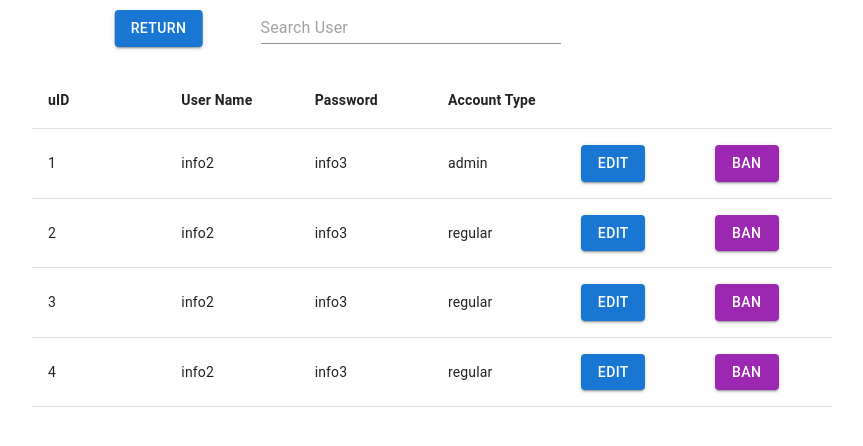
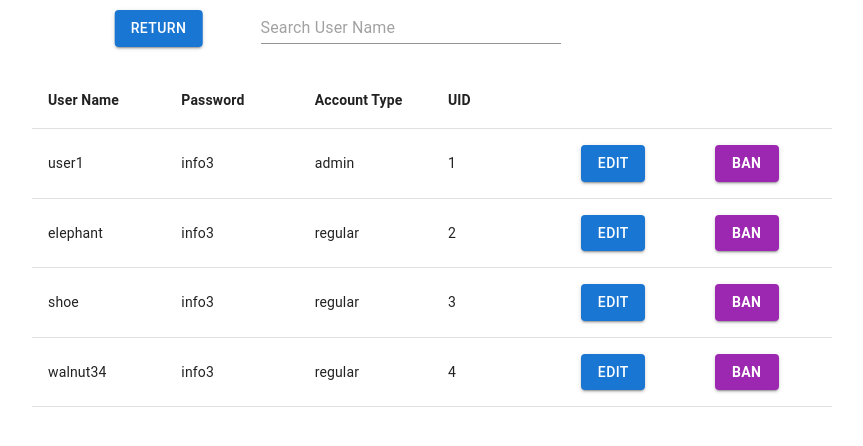
Before and after one commit to Dan-Nava/Bluez, a React (Create React App) app: page / in a window 1280 px wide. Both pictures are taken after a click on the button "USER EDIT". Shown: the top 446 px of the page, without its empty margins (208-1071 px from the left). Built offline with nearby package versions, Linux system fonts and the light colour scheme.

Commit message:
search functionality finished, edit functionality ready for user profile integration, minor restructuring of incoming data storage

```diff
--- a/src/admin-components/AdminDashboard.js
+++ b/src/admin-components/AdminDashboard.js
@@ -21,14 +21,14 @@ export default class AdminDashboard extends React.Component {
     }
 
     //handler for edit user button
-    handleUserEditPress = (event) => {
+    handleUserEditPress = () => {
         this.setState({
             currentView: 'USER_EDIT'
         })
     }
 
     //callback for return button from any child views
-    returnCallback = (event) => this.setState({currentView: event})
+    returnCallback = (newView) => this.setState({currentView: newView})
 
     render() {
 
@@ -45,10 +45,6 @@ export default class AdminDashboard extends React.Component {
                 return null;
         }
 
-        return (
-            <div>
-                {view}
-            </div>
-        )
+        return (<div>{view}</div>)
     }
 }
--- a/src/admin-components/admin-user-edit/AdminUserEdit.js
+++ b/src/admin-components/admin-user-edit/AdminUserEdit.js
@@ -7,22 +7,79 @@ import Input from '@mui/material/Input'
 /* Component for Admin's User Edit view*/
 export default class AdminUserEdit extends React.Component {
 
+    //instead of this data, this component will acquire all user account data from the server and store it in an array.
+    // It'll then create the row components for each account
+    accountData = [
+        {uID: '1', userName: "user1", password: "info3", type:"admin", banned: false},
+        {uID: '2', userName: "elephant", password: "info3", type:"regular", banned: false},
+        {uID: '3', userName: "shoe", password: "info3", type:"regular", banned: false},
+        {uID: '4', userName: "walnut34", password: "info3", type:"regular", banned: false}]
+
+    state={
+        searchValue: '',
+        //possible views: DEFAULT, EDIT_USER_PROFILE
+        currentView: 'DEFAULT',
+        userToBeEdited: null
+    }
+
+    //edit button callback
+    editCallback = (newView, user) => {
+        this.setState({userToBeEdited: user, currentView: newView});
+    }
+
     //return button handler
-    handleReturn = () => this.props.returnCallback("DEFAULT")
+    handleReturn = () => this.props.returnCallback("DEFAULT");
+
+    //default view of the USER_EDIT menu
+    defaultView() {
+        return(
+            <>
+                <div className= 'header'>
+                    <Button className='return-button'
+                        variant="contained"
+                        onClick={this.handleReturn}>Return</Button>
+                    <Input value={this.state.searchValue} type="text" className="search-bar" placeholder="Search User Name"
+                        onChange={e => this.setState({searchValue: e.target.value})}/>
+                </div>
+                <div>
+                    <AdminUserEditList accountData={this.accountData} searchValue={this.state.searchValue} editCallback={this.editCallback}/>
+                </div>
+            </>
+        )
+    }
+
+    //view where admin can edit the respective user's profile
+    // this should save any changes to the imported data array or straight to the database
+    editUserProfile() {
+        console.log("should open user edit profile page");
+        return(
+            <>
+                <div>
+                    <Button className='return'
+                            variant="contained"
+                            onClick={e => this.setState({currentView: 'DEFAULT', userToBeEdited: null})}>Return</Button>
+                </div>
+            </>
+        )
+    }
 
     //things in render() is what is rendered when the component is showing up in the browser
     render() {
 
-        return (
-        <>
-            <div className= 'header'>
-                    <Button className='return-button'
-                    variant="contained"
-                    onClick={this.handleReturn}> Return </Button>
-                    <Input type="text" className="search-bar" placeholder="Search User"/>
-            </div>
-            <div><AdminUserEditList/> </div>
-        </>
-        )
+        let view;
+
+        switch(this.state.currentView){
+            case 'DEFAULT':
+                view = this.defaultView();
+                break;
+            case 'EDIT_USER_PROFILE':
+                view = this.editUserProfile();
+                break;
+            default:
+                return null;
+
+        }
+
+        return (<>{view}</>)
     }
 }
--- a/src/admin-components/admin-user-edit/AdminUserEditList.css
+++ b/src/admin-components/admin-user-edit/AdminUserEditList.css
@@ -1,4 +1,5 @@
 .user-list{
     margin-top: 2%;
     max-width: 800px;
+    table-layout: fixed;
 }
--- a/src/admin-components/admin-user-edit/AdminUserEditList.js
+++ b/src/admin-components/admin-user-edit/AdminUserEditList.js
@@ -6,30 +6,46 @@ import ListRow from './AdminUserEditListRow.js'
 /* Component for the list of User accounts in Admin's User Edit view */
 export default class AdminUserEditList extends React.Component {
 
-    //instead of this data, this component will acquire all user account data from the server and store it in an array.
-    // It'll then create the row components for each account
     state={
-        users:[
-            {uID: 1, userName: "info2", password: "info3", type:"admin"},
-            {uID: 2, userName: "info2", password: "info3", type:"regular"},
-            {uID: 3, userName: "info2", password: "info3", type:"regular"},
-            {uID: 4, userName: "info2", password: "info3", type:"regular"}]
+        accountList:this.props.accountData
     }
 
+    componentDidUpdate(prevProps) {
+        //if search input is changed then the list must be re-rendered
+        if (prevProps.searchValue !== this.props.searchValue){
+           this.setState({accountList: this.search()});
+        }
+    }
+
+    search(){
+        //if the search input is empty, then just return the full list
+        if(!this.props.searchValue){
+            return this.props.accountData
+        }
+        //otherwise return a filtered list based on the search input
+        else{
+            return this.props.accountData.filter((u) => {return u.userName.includes(this.props.searchValue)})
+        }
+    }
+
+    //at the moment this just outright deletes the user account, but that will change
+    // once the database is implemented. (in that scenario a banned user will be a special type of user account
+    // that still exists in the database but cannot be accessed by anyone but an admin).
     banCallback = (user) =>{
-        //creates a list of accounts that is missing the banned account
-         const newList = this.state.users.filter((u) =>{
-             return u !== user;
-         })
+        if (user.banned){
+            //sets the accounts banned property to true
+            user.banned = false;
+        }
+        else{
+            user.banned = true;
+        }
+        //forces re-render
+        this.setState({accountList: this.props.accountData});
 
-        //updates list of user accounts so it doesn't include banned account
-         this.setState({
-             users: newList
-         })
     }
 
     renderTableHeader(){
-        const tableHeaders = ["uID", "User Name", "Password", "Account Type", "", ""]
+        const tableHeaders = ["User Name", "Password", "Account Type", "UID", "", ""]
         const cellHeaders = [];
         for (let i = 0; i < tableHeaders.length; i++){
             cellHeaders.push(<TableCell width="80" sx={{fontWeight: 'bold'}}>{tableHeaders[i]}</TableCell>)
@@ -38,16 +54,15 @@ export default class AdminUserEditList extends React.Component {
     }
 
     render() {
-
         return (
             <div>
                 <Table className="user-list" align="center">
-                <TableHead className="table-head" >
-                        <TableRow> {this.renderTableHeader()} </TableRow>
+                <TableHead className="table-head">
+                        <TableRow>{this.renderTableHeader()}</TableRow>
                     </TableHead>
                     <TableBody>
-                        {this.state.users.map((userAcc) => (
-                            <ListRow user={userAcc} banCallback={this.banCallback} />
+                        {this.state.accountList.map((userAcc) => (
+                            <ListRow user={userAcc} banCallback={this.banCallback} editCallback={this.props.editCallback}/>
                         ))}
                     </TableBody>
                 </Table>
--- a/src/admin-components/admin-user-edit/AdminUserEditListRow.js
+++ b/src/admin-components/admin-user-edit/AdminUserEditListRow.js
@@ -7,9 +7,11 @@ export default class AdminUserEditListRow extends React.Component {
     //handles user ban
     handleBan = () => this.props.banCallback(this.props.user);
 
-    handleEdit(){
+
+    handleEdit = () => {
         //open user profile
-        console.log("open user profile")
+        // this should effectively be a copy of the user profile edit page for the specific user being edited
+        this.props.editCallback('EDIT_USER_PROFILE', this.props.user);
     }
 
     render() {
@@ -18,10 +20,10 @@ export default class AdminUserEditListRow extends React.Component {
 
         return (
             <TableRow key = {user.uID}>
-                <TableCell> {user.uID} </TableCell>
-                <TableCell> {user.userName} </TableCell>
-                <TableCell> {user.password} </TableCell>
-                <TableCell> {user.type} </TableCell>
+                <TableCell>{user.userName}</TableCell>
+                <TableCell>{user.password}</TableCell>
+                <TableCell>{user.type}</TableCell>
+                <TableCell>{user.uID}</TableCell>
                 <TableCell>
                     <Button
                         className='edit-button'
@@ -37,10 +39,9 @@ export default class AdminUserEditListRow extends React.Component {
                         variant="contained"
                         onClick={this.handleBan}
                         color='secondary'>
-                        BAN
+                        <b>{user.banned ? 'UNBAN' : 'BAN'}</b>
                     </Button>
                 </TableCell>
-
             </TableRow>
         )
     }
```
